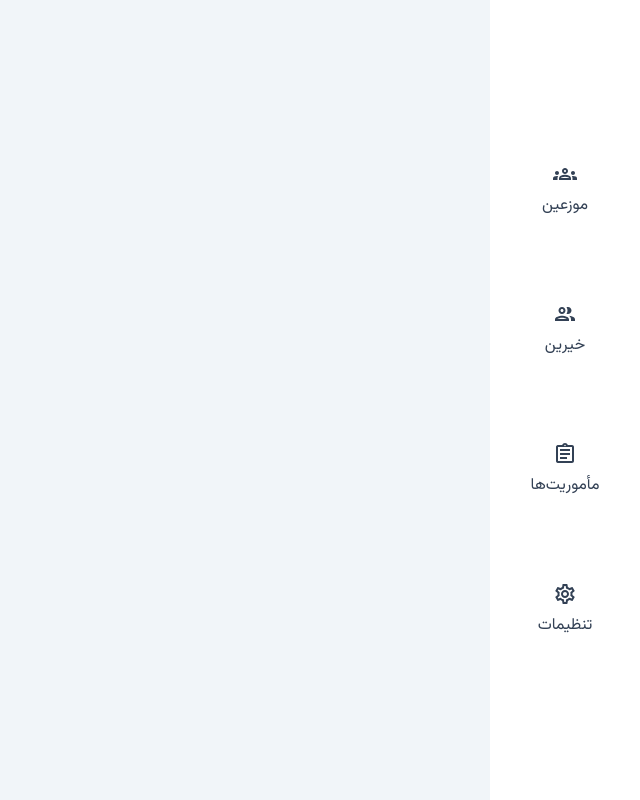
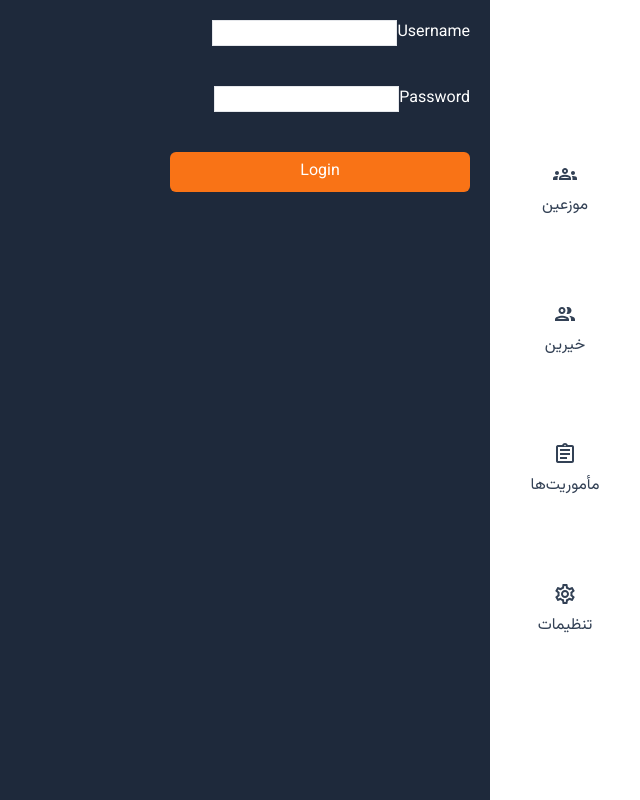
Before and after one commit to khorasan-charity/distributors.web-client, a React (Create React App) app: page /#/login in a window 1280 px wide. Shown: the whole page, without its empty margins (640-1280 px from the left). Built offline with nearby package versions, Linux system fonts and the light colour scheme.

Commit message:
fix skeleton styles

```diff
--- a/src/ui/layouts/BaseLayout.tsx
+++ b/src/ui/layouts/BaseLayout.tsx
@@ -3,9 +3,11 @@ import Drawer from "../components/drawer/Drawer";
 
 const BaseLayout = () => {
   return (
-    <div className="bg-slate-100 h-screen w-full overflow-hidden">
+    <div className="bg-slate-100 h-screen w-full flex overflow-hidden">
       <Drawer />
-      <Outlet />
+      <div className="flex-1">
+        <Outlet />
+      </div>
     </div>
   );
 };
```
